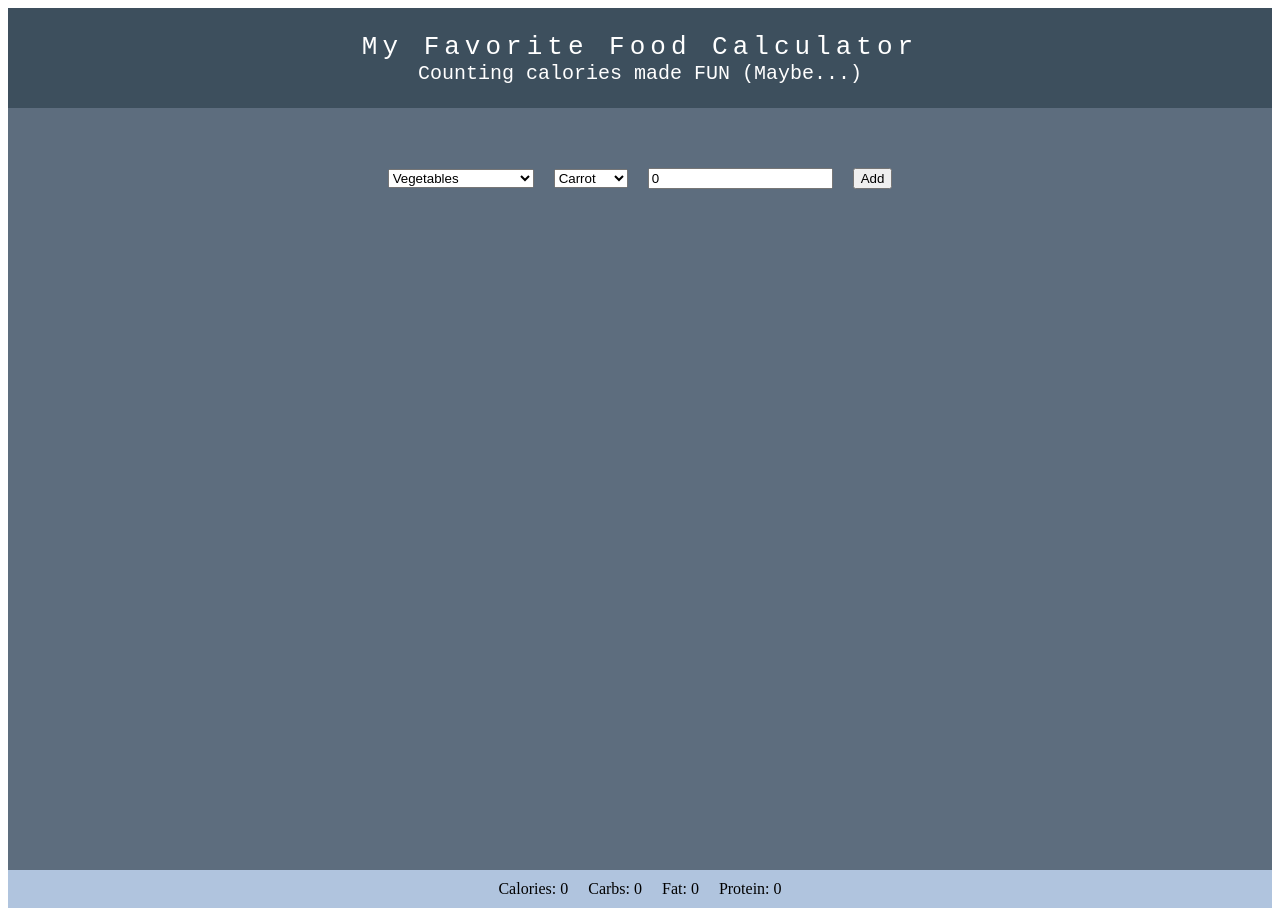
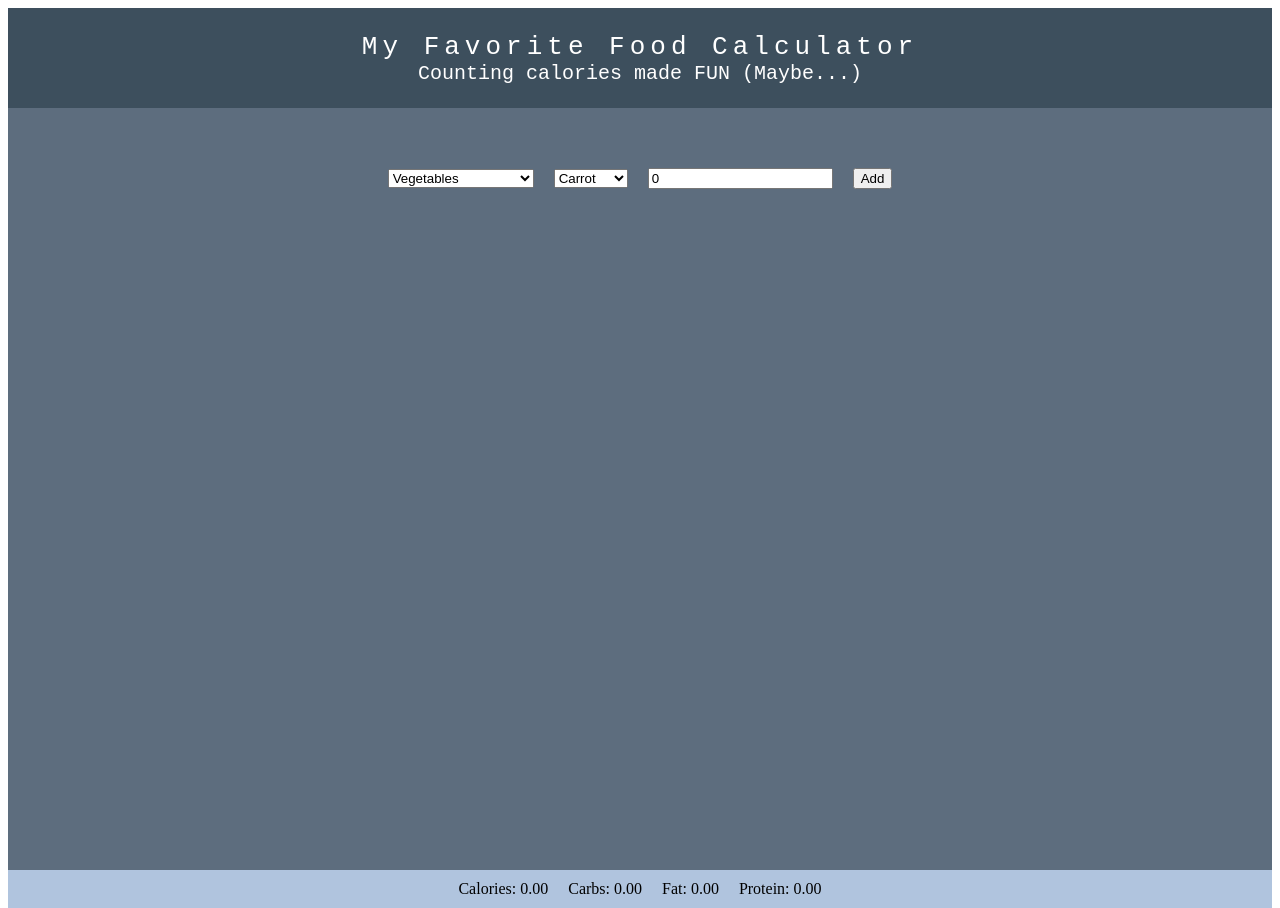
Before and after one commit to RoxanaDev1/mad-calc, a React app: page / in a window 1280 px wide. Built offline with nearby package versions, Linux system fonts and the light colour scheme.

Commit message:
Added food units to make selection easier

```diff
--- a/src/client/App.tsx
+++ b/src/client/App.tsx
@@ -50,7 +50,6 @@ export class App extends Component<{}, AppState> {
 }
 
 const AppContainer = styled.div`
-  width: 100vh;
   height: 100vh;
   min-width: 100%;
   min-height: 100%;
--- a/src/client/components/FoodSelection.tsx
+++ b/src/client/components/FoodSelection.tsx
@@ -5,13 +5,15 @@ import {
   FoodCategory,
   FoodItem,
   CalculatedFoodItemNutrition,
+  FoodUnit,
 } from "../../common/types/food";
 import {
   generateEmptyCalcFoodItem,
   getCalculatedFoodItem,
   getNutrition,
 } from "../utils/utils";
-import { ItemSelect } from "./ItemSelect";
+import { ItemSelect } from "./common/ItemSelect";
+import { NutritionSummary } from "./common/NutritionSummary";
 
 interface FoodSelectionProps {
   categories: Array<FoodCategory>;
@@ -37,6 +39,7 @@ export class FoodSelection extends Component<
     };
     this.onSelectCategory = this.onSelectCategory.bind(this);
     this.onSelectFoodItem = this.onSelectFoodItem.bind(this);
+    this.onSelectFoodUnit = this.onSelectFoodUnit.bind(this);
     this.onChangeGramInput = this.onChangeGramInput.bind(this);
     this.onAddFoodItem = this.onAddFoodItem.bind(this);
     this.setCurrentCalcFoodItem = this.setCurrentCalcFoodItem.bind(this);
@@ -57,7 +60,14 @@ export class FoodSelection extends Component<
   onSelectCategory(selectedCategory: FoodCategory) {
     let currentItem: CalculatedFoodItemNutrition = this.state.currentFoodItem;
 
+    //Set default food item
     currentItem.foodItem = selectedCategory.items[0];
+
+    //Set default food unit
+    if (currentItem.foodItem.foodUnit) {
+      currentItem.selectedFoodUnit = currentItem.foodItem.foodUnit[0];
+      currentItem.amount = currentItem.foodItem.foodUnit[0].amount;
+    }
 
     this.setState({
       currentCategory: selectedCategory,
@@ -71,6 +81,21 @@ export class FoodSelection extends Component<
 
     currentItem.foodItem = selectedFoodItem;
 
+    //Set default food unit
+    if (currentItem.foodItem.foodUnit) {
+      currentItem.selectedFoodUnit = currentItem.foodItem.foodUnit[0];
+      currentItem.amount = currentItem.foodItem.foodUnit[0].amount;
+    }
+
+    this.setCurrentCalcFoodItem(currentItem);
+  }
+
+  onSelectFoodUnit(selectedFoodUnit: FoodUnit) {
+    let currentItem: CalculatedFoodItemNutrition = this.state.currentFoodItem;
+
+    currentItem.amount = selectedFoodUnit.amount;
+    currentItem.selectedFoodUnit = selectedFoodUnit;
+
     this.setCurrentCalcFoodItem(currentItem);
   }
 
@@ -78,22 +103,11 @@ export class FoodSelection extends Component<
     let currentItem: CalculatedFoodItemNutrition = this.state.currentFoodItem;
     currentItem.amount = Number(event.target.value);
 
-    // console.log("amount:", currentItem.amount);
-    // const nutritionPerSelection = getNutrition(
-    //   currentItem.foodItem,
-    //   currentItem.amount
-    // );
-
-    // console.log("nutritionPerSelection:", nutritionPerSelection);
-
-    // currentItem.calculatedNutrition = nutritionPerSelection;
-
     this.setCurrentCalcFoodItem(currentItem);
   }
 
   onAddFoodItem(event: any) {
     if (!this.state.currentFoodItem.amount) {
-      console.log("Cannot calculate the item");
       return;
     }
 
@@ -101,6 +115,7 @@ export class FoodSelection extends Component<
       this.state.currentFoodItem?.foodItem,
       Number(this.state.currentFoodItem?.amount)
     );
+
     this.props.onAddFoodItem(calcItem);
   }
 
@@ -111,14 +126,9 @@ export class FoodSelection extends Component<
 
     return (
       <NutritionContainer>
-        <NutritionValue>
-          {`Calories: ${this.state.currentFoodItem.calculatedNutrition.calories}`}
-        </NutritionValue>
-        <NutritionValue>{`Carbs: ${this.state.currentFoodItem.calculatedNutrition.carbs}`}</NutritionValue>
-        <NutritionValue>{`Fat: ${this.state.currentFoodItem.calculatedNutrition.fat}`}</NutritionValue>
-        <NutritionValue>
-          {`Protein: ${this.state.currentFoodItem.calculatedNutrition.protein}`}
-        </NutritionValue>
+        <NutritionSummary
+          nutrition={this.state.currentFoodItem.calculatedNutrition}
+        />
       </NutritionContainer>
     );
   }
@@ -143,6 +153,19 @@ export class FoodSelection extends Component<
     );
   }
 
+  renderUnitSelection() {
+    if (!this.state.currentFoodItem.foodItem.foodUnit) {
+      return;
+    }
+    return (
+      <ItemSelect
+        data={this.state.currentFoodItem.foodItem.foodUnit}
+        onSelect={this.onSelectFoodUnit}
+        currentValue={this.state.currentFoodItem.selectedFoodUnit}
+      />
+    );
+  }
+
   renderAmountInputField() {
     return (
       <InputGramQuantityContainer>
@@ -161,6 +184,7 @@ export class FoodSelection extends Component<
       <FoodSelectionContainer>
         {this.renderCategorySelection()}
         {this.renderFoodItemSelection()}
+        {this.renderUnitSelection()}
         {this.renderAmountInputField()}
         {this.renderNutrition()}
         <AddFoodItemButtonContainer>
--- a/src/client/components/FoodSummary.tsx
+++ b/src/client/components/FoodSummary.tsx
@@ -6,6 +6,7 @@ import {
 import styled from "styled-components";
 import React from "react";
 import { generateNutritionSummary } from "../utils/utils";
+import { NutritionSummary } from "./common/NutritionSummary";
 
 interface FoodListSummaryProps {
   selectedFoodItems: Array<CalculatedFoodItemNutrition>;
@@ -22,12 +23,7 @@ export class FoodListSummary extends Component<FoodListSummaryProps, {}> {
     );
     return (
       <NutritionListContainer>
-        <NutritionValue>
-          {`Calories: ${summaryNutrition.calories}`}
-        </NutritionValue>
-        <NutritionValue>{`Carbs: ${summaryNutrition.carbs}`}</NutritionValue>
-        <NutritionValue>{`Fat: ${summaryNutrition.fat}`}</NutritionValue>
-        <NutritionValue>{`Protein: ${summaryNutrition.protein}`}</NutritionValue>
+        <NutritionSummary nutrition={summaryNutrition} />
       </NutritionListContainer>
     );
   }
@@ -55,8 +51,3 @@ const NutritionListContainer = styled.div`
   place-content: center;
   flex-direction: row;
 `;
-
-const NutritionValue = styled.div`
-  display: flex;
-  padding: 10px;
-`;
--- /dev/null
+++ b/src/client/components/common/InformationField.tsx
@@ -0,0 +1,35 @@
+import React from "react";
+import { Component } from "react";
+import styled from "styled-components";
+
+interface InformationFieldProps {
+  text: string;
+  value: number | string;
+}
+
+export class InformationField extends Component<InformationFieldProps, {}> {
+  constructor(props: InformationFieldProps) {
+    super(props);
+  }
+
+  render() {
+    if (typeof this.props.value === "number") {
+      return (
+        <InformationFieldContainer>
+          {` ${this.props.text}: ${this.props.value.toFixed(2)}`}
+        </InformationFieldContainer>
+      );
+    } else {
+      return (
+        <InformationFieldContainer>
+          {` ${this.props.text}: ${this.props.value}`}
+        </InformationFieldContainer>
+      );
+    }
+  }
+}
+
+const InformationFieldContainer = styled.div`
+  display: flex;
+  padding: 10px;
+`;
--- a/src/client/components/ItemSelect.tsx
+++ b/src/client/components/common/ItemSelect.tsx
@@ -1,17 +1,17 @@
 import React from "react";
 import { Component } from "react";
 import styled from "styled-components";
-import { FoodCategory, FoodItem } from "../../common/types/food";
-import { geItemByName } from "../utils/utils";
+import { FoodCategory, FoodItem, FoodUnit } from "../../../common/types/food";
+import { geItemByName } from "../../utils/utils";
 
 interface ItemSelectProps {
-  data: Array<FoodCategory | FoodItem>;
-  currentValue: FoodCategory | FoodItem;
+  data: Array<FoodCategory | FoodItem | FoodUnit>;
+  currentValue?: FoodCategory | FoodItem | FoodUnit;
   onSelect: (option: any) => void;
 }
 
 interface ItemSelectState {
-  selectedValue: FoodCategory | FoodItem;
+  selectedValue?: FoodCategory | FoodItem | FoodUnit;
 }
 
 export class ItemSelect extends Component<ItemSelectProps, ItemSelectState> {
@@ -24,10 +24,8 @@ export class ItemSelect extends Component<ItemSelectProps, ItemSelectState> {
   }
 
   onOptionChanged(event: any) {
-    const currentSelection: FoodCategory | FoodItem | undefined = geItemByName(
-      this.props.data,
-      event.target.value
-    );
+    const currentSelection: FoodCategory | FoodItem | FoodUnit | undefined =
+      geItemByName(this.props.data, event.target.value);
 
     if (!currentSelection) {
       return;
@@ -41,7 +39,7 @@ export class ItemSelect extends Component<ItemSelectProps, ItemSelectState> {
   }
 
   renderItemSelectItems() {
-    return this.props.data.map((option: FoodCategory | FoodItem) => {
+    return this.props.data.map((option: FoodCategory | FoodItem | FoodUnit) => {
       return (
         <ItemSelectOption key={option.id} value={option.name}>
           {option.name}
@@ -55,7 +53,7 @@ export class ItemSelect extends Component<ItemSelectProps, ItemSelectState> {
       <ItemSelectContainer>
         <ItemSelectBox
           onChange={this.onOptionChanged}
-          defaultValue={this.state.selectedValue.id}
+          value={this.props.currentValue?.name}
         >
           {this.renderItemSelectItems()}
         </ItemSelectBox>
--- /dev/null
+++ b/src/client/components/common/NutritionSummary.tsx
@@ -0,0 +1,39 @@
+import { Component } from "react";
+import { FoodNutrition } from "../../../common/types/food";
+import React from "react";
+import { InformationField } from "./InformationField";
+import styled from "styled-components";
+
+interface NutritionSummaryProps {
+  nutrition: FoodNutrition;
+}
+
+export class NutritionSummary extends Component<NutritionSummaryProps, {}> {
+  constructor(props: NutritionSummaryProps) {
+    super(props);
+  }
+
+  render() {
+    return (
+      <NutritionSummaryContainer>
+        <InformationField
+          text={"Calories"}
+          value={this.props.nutrition.calories}
+        />
+        <InformationField text={"Carbs"} value={this.props.nutrition.carbs} />
+        <InformationField text={"Fat"} value={this.props.nutrition.fat} />
+        <InformationField
+          text={"Protein"}
+          value={this.props.nutrition.protein}
+        />
+      </NutritionSummaryContainer>
+    );
+  }
+}
+
+const NutritionSummaryContainer = styled.div`
+  display: flex;
+  align-items: center;
+  place-content: center;
+  flex-direction: row;
+`;
--- a/src/client/utils/utils.ts
+++ b/src/client/utils/utils.ts
@@ -3,6 +3,7 @@ import {
   FoodCategory,
   FoodItem,
   FoodNutrition,
+  FoodUnit,
 } from "../../common/types/food";
 
 export function geItemById(
@@ -15,10 +16,10 @@ export function geItemById(
 }
 
 export function geItemByName(
-  data: Array<FoodCategory | FoodItem>,
+  data: Array<FoodCategory | FoodItem | FoodUnit>,
   itemName: string
-): FoodCategory | FoodItem | undefined {
-  return data.find((currentItem: FoodCategory | FoodItem) => {
+): FoodCategory | FoodItem | FoodUnit | undefined {
+  return data.find((currentItem: FoodCategory | FoodItem | FoodUnit) => {
     return currentItem.name === itemName;
   });
 }
@@ -43,16 +44,13 @@ export function getFoodItemById(
 
 export function getNutrition(foodItem: FoodItem, grams: number): FoodNutrition {
   const calcPer: number = grams / 100;
-  console.log("calcper:", calcPer);
-  console.log("item:", foodItem);
   const calculatedNutrition: FoodNutrition = {
     measureBy: "g",
-    calories: Number((calcPer * foodItem.nutrition.calories).toFixed(2)),
-    fat: Number((calcPer * foodItem.nutrition.fat).toFixed(2)),
-    carbs: Number((calcPer * foodItem.nutrition.carbs).toFixed(2)),
-    protein: Number((calcPer * foodItem.nutrition.protein).toFixed(2)),
+    calories: Number(calcPer * foodItem.nutrition.calories),
+    fat: Number(calcPer * foodItem.nutrition.fat),
+    carbs: Number(calcPer * foodItem.nutrition.carbs),
+    protein: Number(calcPer * foodItem.nutrition.protein),
   };
-  console.log("calculation:", calculatedNutrition);
   return calculatedNutrition;
 }
 
@@ -110,10 +108,10 @@ export function generateNutritionSummary(
     protein: 0,
   };
   items.forEach((item: CalculatedFoodItemNutrition) => {
-    summaryNutrition.calories = item.calculatedNutrition.calories;
-    summaryNutrition.carbs = item.calculatedNutrition.carbs;
-    summaryNutrition.fat = item.calculatedNutrition.fat;
-    summaryNutrition.protein = item.calculatedNutrition.protein;
+    summaryNutrition.calories += item.calculatedNutrition.calories;
+    summaryNutrition.carbs += item.calculatedNutrition.carbs;
+    summaryNutrition.fat += item.calculatedNutrition.fat;
+    summaryNutrition.protein += item.calculatedNutrition.protein;
   });
   return summaryNutrition;
 }
```
Also changed, not shown: src/common/data/food-list.json (+85 -1 lines), src/common/types/food.d.ts (+8 -0 lines).
